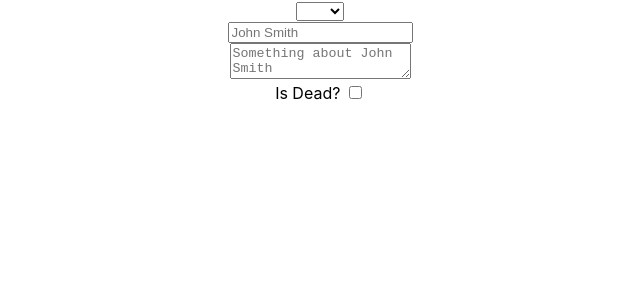
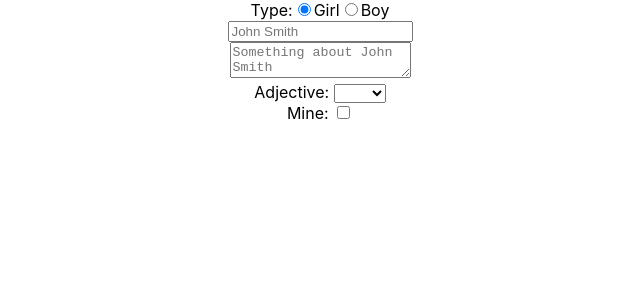
Before and after one commit to emjheypb/practical-react, a React (Create React App) app: page / in a window 1280 px wide. Shown: the top 300 px of the page, without its empty margins (320-960 px from the left). Built offline with nearby package versions, Linux system fonts and the light colour scheme.

Commit message:
div to form | 1 chnge handler | radio

```diff
--- a/src/components/MyForm.js
+++ b/src/components/MyForm.js
@@ -2,82 +2,99 @@ import React from "react";
 
 export default class MyForm extends React.Component {
   state = {
-    title: "",
+    gender: "girl",
+    adjective: "",
     name: "",
     description: "",
-    isDead: false,
+    mine: false,
   };
 
-  setTitle = (event) => {
+  handleChange = (event) => {
     this.setState({
-      title: event.target.value,
+      [event.target.name]:
+        event.target.type === "checkbox"
+          ? event.target.checked
+          : event.target.value,
     });
   };
 
-  setName = (event) => {
-    this.setState({
-      name: event.target.value,
-    });
-  };
-
-  setDescription = (event) => {
-    this.setState({
-      description: event.target.value,
-    });
-  };
-
-  setIsDead = (event) => {
-    this.setState({
-      isDead: event.target.checked,
-    });
-  };
-
-  handleSubmit = () => {
+  handleSubmit = (event) => {
+    event.preventDefault();
     console.log(this.state);
   };
 
   render() {
     return (
-      <div>
-        <div>
+      <form onSubmit={this.handleSubmit}>
         {/* uncontrolled field - when you don't store the input values in states */}
-          <select onChange={this.setTitle}>
+        Type:
+        <input
+          id="girl"
+          type="radio"
+          name="gender"
+          value="girl"
+          onChange={this.handleChange}
+          defaultChecked
+        />
+        <label htmlFor="girl">Girl</label>
+        <input
+          id="boy"
+          type="radio"
+          name="gender"
+          value="boy"
+          onChange={this.handleChange}
+        />
+        <label htmlFor="boy">Boy</label>
+        <br />
+        <input
+          value={this.state.name}
+          name="name"
+          placeholder="John Smith"
+          onChange={this.handleChange}
+        />
+        <br />
+        <textarea
+          value={this.state.description}
+          name="description"
+          placeholder="Something about John Smith"
+          onChange={this.handleChange}
+        ></textarea>
+        <br />
+        {"Adjective: "}
+        <select
+          name="adjective"
+          onChange={this.handleChange}
+          value={this.state.title}
+        >
           <option></option>
-            <option>Mr.</option>
-            <option>Ms.</option>
-            <option>Mrs.</option>
-            <option>Dr.</option>
+          <option>good</option>
+          <option>bad</option>
         </select>
         <br />
-          <input placeholder="John Smith" onChange={this.setName} />
-          <br />
-          <textarea
-            placeholder="Something about John Smith"
-            onChange={this.setDescription}
-          ></textarea>
-          <br />
-          Is Dead?{" "}
+        {"Mine: "}
         <input
+          name="mine"
           type="checkbox"
-            checked={this.state.isDead}
-            onChange={this.setIsDead}
+          checked={this.state.mine}
+          onChange={this.handleChange}
         />
         {this.state.name === "" ? (
           <br />
         ) : (
           <div>
             <p className={this.state.name === "" ? "hidden" : ""}>
-                {this.state.title} {this.state.name}
-                {this.state.description == ""
+              {this.state.name}
+              {this.state.description === ""
                 ? " "
                 : ", " + this.state.description + ", "}
-                is {!this.state.isDead ? "not" : ""} dead.
+              is {this.state.mine ? "my " : "a "}
+              {this.state.adjective + " "}
+              {this.state.gender}.
             </p>
-              <button onClick={this.handleSubmit}>SUBMIT</button>
+            <button type="submit">SUBMIT</button>
           </div>
         )}
-        </div>
-      </div>
+      </form>
     );
   }
 }
```
Lines whose indentation alone changed are shown as unchanged.
